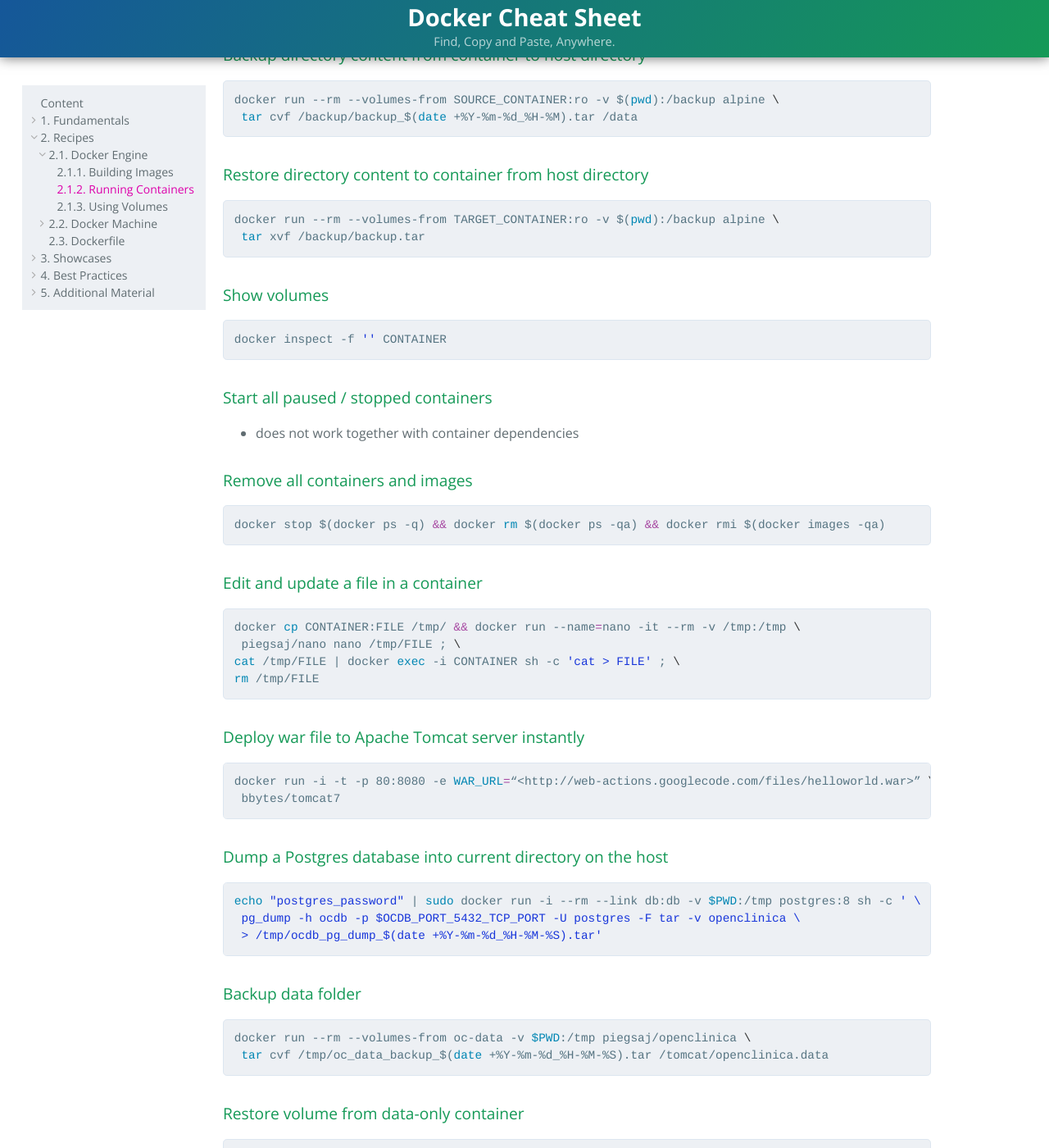
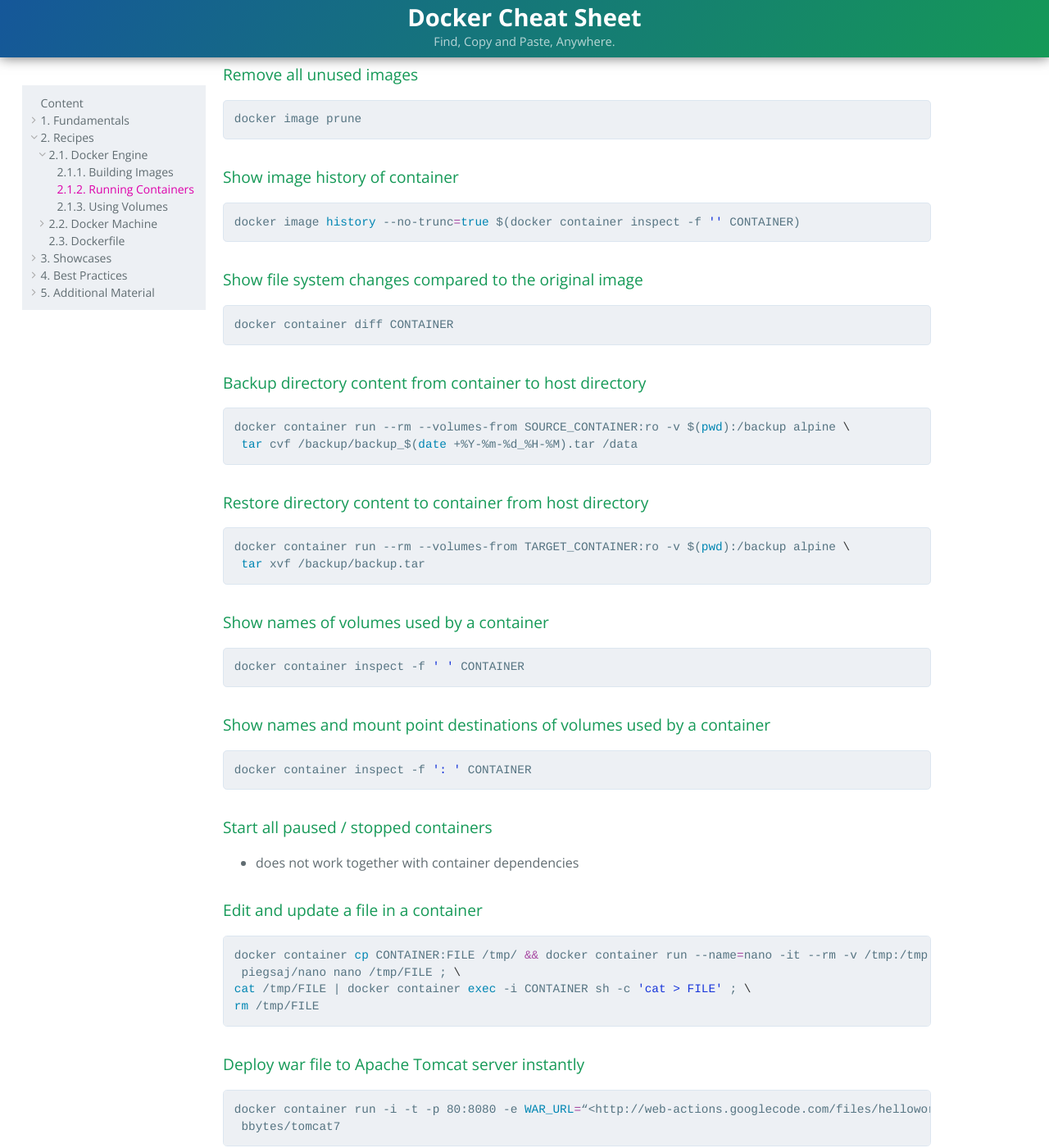
Before and after one commit to JensPiegsa/docker-cheat-sheet, a Jekyll site: the page built from index.md, in a window 1280 px wide and 1400 px high, scrolled down 3893 px. Shown: the whole window at 82% size. Built offline with Jekyll 4.4.1, drawn with Linux system fonts in a browser that asks for light colours; some of the changed text lies outside the part shown.

Commit message:
updated for docker 1.13

````diff
--- a/index.md
+++ b/index.md
@@ -65,17 +65,36 @@ summary: "Docker Cheat Sheet. Find, Copy and Paste, Anywhere."
 
 ## 2.1. Docker Engine
 
+#### Show docker disk usage
+
+``` sh
+docker system df
+```
+
+#### Remove unused data
+
+``` sh
+docker system prune
+```
+
+{: .note}
+* This prompts for confirmation and will remove:
+	* all stopped containers
+	* all volumes not used by at least one container
+	* all networks not used by at least one container
+	* all dangling images
+
 ### 2.1.1. Building Images
 
 #### Debug image build
 
-* `docker build` shows the IDs of all temporary containers and intermediate images
-* use `docker run -it IMAGE_ID` with the ID of the image resulting from the last successful build step and try the next command manually
+* `docker image build` shows the IDs of all temporary containers and intermediate images
+* use `docker container run -it IMAGE_ID` with the ID of the image resulting from the last successful build step and try the next command manually
 
 #### List all local tags for the same image
 
 ``` sh
-docker images --no-trunc | grep $(docker inspect -f {{.Id}} IMAGE:TAG)
+docker image ls --no-trunc | grep $(docker image inspect -f {{.Id}} IMAGE:TAG)
 ```
 
 ### 2.1.2. Running Containers
@@ -83,56 +102,55 @@ docker images --no-trunc | grep $(docker inspect -f {{.Id}} IMAGE:TAG)
 #### Start container and run command inside
 
 ```sh
-docker run -it ubuntu:14.04 /bin/bash
+docker container run -it ubuntu:14.04 /bin/bash
 ```
 
 #### Start a shell in a running container
 
 ```sh
-docker exec -it CONTAINER /bin/bash
+docker container exec -it CONTAINER /bin/bash
 ```
 
 #### Start a container as another user
 
 ```sh
-docker run -u root IMAGE
+docker container run -u root IMAGE
 ```
 
 #### List all existing containers
 
 ```sh
-docker ps -a
+docker container ls -a
 ```
 
 #### List running processes inside a container
 
 ```sh
-docker top CONTAINER
+docker container top CONTAINER
 ```
 
 #### Follow the logs
 
 ```sh
-docker -f --tail=1000 CONTAINER
+docker container logs -f --tail=1000 CONTAINER
 ```
 
 #### Stop all running containers
 
 ```sh
-docker stop $(docker ps -q)
+docker container stop $(docker container ls -q)
 ```
 
 #### Remove all stopped containers, except those suffixed '-data':
 
-
 ```sh
-docker ps -a -f status=exited | grep -v '\-data *$'| awk '{if(NR>1) print $1}' | xargs -r docker rm
+docker container ls -a -f status=exited | grep -v '\-data *$'| awk '{if(NR>1) print $1}' | xargs -r docker container rm
 ```
 
 #### Remove all stopped containers (warning: removes data-only containers too)
 
 ```sh
-docker rm $(docker ps -qa -f status=exited)
+docker container prune
 ```
 
 {: .note}
@@ -141,77 +159,77 @@ the filter flag `-f status=exited` may be omitted here since running containers
 #### List all images
 
 ```sh
-docker images -a
+docker image ls -a
 ```
 
 #### Remove all unused images
 
 ```sh
-docker rmi $(docker images -qa -f dangling=true)
+docker image prune
 ```
 
 #### Show image history of container
 
 ```sh
-docker history --no-trunc=true $(docker inspect -f '{{.Image}}' CONTAINER)
+docker image history --no-trunc=true $(docker container inspect -f '{{.Image}}' CONTAINER)
 ```
 
 #### Show file system changes compared to the original image
 
 ```sh
-docker diff CONTAINER
+docker container diff CONTAINER
 ```
 
 #### Backup directory content from container to host directory
 
 ```sh
-docker run --rm --volumes-from SOURCE_CONTAINER:ro -v $(pwd):/backup alpine \
+docker container run --rm --volumes-from SOURCE_CONTAINER:ro -v $(pwd):/backup alpine \
  tar cvf /backup/backup_$(date +%Y-%m-%d_%H-%M).tar /data
 ```
 
 #### Restore directory content to container from host directory
 
 ```sh
-docker run --rm --volumes-from TARGET_CONTAINER:ro -v $(pwd):/backup alpine \
+docker container run --rm --volumes-from TARGET_CONTAINER:ro -v $(pwd):/backup alpine \
  tar xvf /backup/backup.tar
 ```
 
-#### Show volumes
+#### Show names of volumes used by a container
 
 ```sh
-docker inspect -f '{{range $v, $h := .Config.Volumes}}{{$v}}{{end}}' CONTAINER
+docker container inspect -f '{{ range .Mounts }}{{ .Name }} {{ end }}' CONTAINER
+```
+
+#### Show names and mount point destinations of volumes used by a container
+
+```sh
+docker container inspect -f '{{ range .Mounts }}{{ .Name }}:{{ .Destination }} {{ end }}' CONTAINER
 ```
 
 #### Start all paused / stopped containers
 
 * does not work together with container dependencies
 
-#### Remove all containers and images
-
-```sh
-docker stop $(docker ps -q) && docker rm $(docker ps -qa) && docker rmi $(docker images -qa)
-```
-
 #### Edit and update a file in a container
 
 ```sh
-docker cp CONTAINER:FILE /tmp/ && docker run --name=nano -it --rm -v /tmp:/tmp \
+docker container cp CONTAINER:FILE /tmp/ && docker container run --name=nano -it --rm -v /tmp:/tmp \
  piegsaj/nano nano /tmp/FILE ; \
-cat /tmp/FILE | docker exec -i CONTAINER sh -c 'cat > FILE' ; \
+cat /tmp/FILE | docker container exec -i CONTAINER sh -c 'cat > FILE' ; \
 rm /tmp/FILE
 ```
 
 #### Deploy war file to Apache Tomcat server instantly
 
 ```sh
-docker run -i -t -p 80:8080 -e WAR_URL=“<http://web-actions.googlecode.com/files/helloworld.war>” \
+docker container run -i -t -p 80:8080 -e WAR_URL=“<http://web-actions.googlecode.com/files/helloworld.war>” \
  bbytes/tomcat7
 ```
 
 #### Dump a Postgres database into current directory on the host
 
 ```sh
-echo "postgres_password" | sudo docker run -i --rm --link db:db -v $PWD:/tmp postgres:8 sh -c ' \
+echo "postgres_password" | sudo docker container run -i --rm --link db:db -v $PWD:/tmp postgres:8 sh -c ' \
  pg_dump -h ocdb -p $OCDB_PORT_5432_TCP_PORT -U postgres -F tar -v openclinica \
  > /tmp/ocdb_pg_dump_$(date +%Y-%m-%d_%H-%M-%S).tar'
 ```
@@ -219,21 +237,21 @@ echo "postgres_password" | sudo docker run -i --rm --link db:db -v $PWD:/tmp pos
 #### Backup data folder
 
 ```sh
-docker run --rm --volumes-from oc-data -v $PWD:/tmp piegsaj/openclinica \
+docker container run --rm --volumes-from oc-data -v $PWD:/tmp piegsaj/openclinica \
  tar cvf /tmp/oc_data_backup_$(date +%Y-%m-%d_%H-%M-%S).tar /tomcat/openclinica.data
 ```
 
 #### Restore volume from data-only container
 
 ```sh
-docker run --rm --volumes-from oc-data2 -v $pwd:/tmp piegsaj/openclinica \
+docker container run --rm --volumes-from oc-data2 -v $pwd:/tmp piegsaj/openclinica \
  tar xvf /tmp/oc_data_backup_*.tar
 ```
 
 #### Get the IP address of a container
 
 ```sh
-docker inspect container_id | grep IPAddress | cut -d '"' -f 4
+docker container inspect -f '{{ .NetworkSettings.IPAddress }}' CONTAINER
 ```
 
 ### 2.1.3. Using Volumes
@@ -251,27 +269,27 @@ after the `VOLUME` directive, its content can not be changed within the Dockerfi
 #### Create an anonymous volume at runtime
 
 ```sh
-docker run -it -v /data debian /bin/bash
+docker container run -it -v /data debian /bin/bash
 ```
 
 #### Create a volume at runtime that is bound to a host directory
 
 ```sh
-docker run --rm -v /tmp:/data debian ls -RAlph /data
+docker container run --rm -v /tmp:/data debian ls -RAlph /data
 ```
 
 #### Create a named volume and use it
 
 ```sh
 docker volume create --name=test
-docker run --rm -v test:/data alpine sh -c 'echo "Hello named volumes" > /data/hello.txt'
-docker run --rm -v test:/data alpine sh -c 'cat /data/hello.txt'
+docker container run --rm -v test:/data alpine sh -c 'echo "Hello named volumes" > /data/hello.txt'
+docker container run --rm -v test:/data alpine sh -c 'cat /data/hello.txt'
 ```
 
 #### List the content of a volume
 
 ```sh
-docker run --rm -v data:/data alpine ls -RAlph /data
+docker container run --rm -v data:/data alpine ls -RAlph /data
 ```
 
 #### Copy a file from host to named volume
@@ -279,9 +297,9 @@ docker run --rm -v data:/data alpine ls -RAlph /data
 ```sh
 echo "debug=true" > test.cnf && \
 docker volume create --name=conf && \
-docker run --rm -it -v $(pwd):/src -v conf:/dest alpine cp /src/test.cnf /dest/ && \
+docker container run --rm -it -v $(pwd):/src -v conf:/dest alpine cp /src/test.cnf /dest/ && \
 rm -f test.cnf && \
-docker run --rm -it -v conf:/data alpine cat /data/test.cnf
+docker container run --rm -it -v conf:/data alpine cat /data/test.cnf
 ```
 
 #### Copy content of existing volume to a new named volume
@@ -293,14 +311,14 @@ docker volume create --name VOL_B
 * than:
 
 ```sh
-docker run --rm -v VOL_A:/source/folder:ro -v VOL_B:/target/folder \
+docker container run --rm -v VOL_A:/source/folder:ro -v VOL_B:/target/folder \
  alpine cp -r /source/folder /target
 ```
 
 or without the need for an intermediate directory (`cp` implementations differ):
 
 ```sh
- docker run --rm -v VOL_A:/source:ro -v VOL_B:/target debian cp -TR /source /target
+ docker container run --rm -v VOL_A:/source:ro -v VOL_B:/target debian cp -TR /source /target
 ```
 
 #### List all orphaned volumes
@@ -376,7 +394,7 @@ HEALTHCHECK --interval=1m --timeout=3s --retries=5 \
 
 ``` sh
 printf "\nPulling registry image ...\n" && \
-docker pull registry ; \
+docker image pull registry ; \
 
 printf "\nPreparing registry-cert volume ...\n" && \
 docker volume create --name=registry-cert && \
@@ -384,7 +402,7 @@ cd /tmp && \
 openssl genrsa -out registry.key 4096 && \
 openssl req -new -nodes -sha256 -subj '/CN=localhost' -key /tmp/registry.key -out /tmp/registry.csr && \
 openssl x509 -req -days 3650 -signkey /tmp/registry.key -in /tmp/registry.csr -out /tmp/registry.pem && \
-docker run --rm -it -v /tmp:/from -v registry-cert:/to --entrypoint sh registry \
+docker container run --rm -it -v /tmp:/from -v registry-cert:/to --entrypoint sh registry \
  -c 'cp /from/registry.key /to && cp /from/registry.pem /to' && \
 
 printf "\nLetting docker client trust certificate ...\n" && \
@@ -399,14 +417,14 @@ fi && \
 
 printf "\nPreparing registry-auth volume (please change 'reg_user' and 'reg_password') ...\n" && \
 docker volume create --name=registry-auth && \
-docker run --rm --entrypoint /bin/sh -v registry-auth:/auth registry \
+docker container run --rm --entrypoint /bin/sh -v registry-auth:/auth registry \
  -c 'htpasswd -Bbn reg_user reg_password > /auth/htpasswd' && \
 
 printf "\nPreparing registry-data volume ...\n" && \
 docker volume create --name=registry-data && \
 
 printf "\nRunning registry container ...\n" && \
-docker run --name registry -h registry -d \
+docker container run --name registry -h registry -d \
 -v registry-data:/var/lib/registry \
 -v registry-auth:/auth:ro \
 -v registry-cert:/certs:ro \
@@ -426,24 +444,24 @@ registry
 #### Usage example
 
 ``` sh
-docker pull alpine:latest && \
+docker image pull alpine:latest && \
 docker login -u reg_user -p reg_password localhost:5000 && \
-docker tag alpine:latest localhost:5000/alpine:private && \
-docker rmi alpine:latest && \
-docker push localhost:5000/alpine:private && \
-docker rmi -f localhost:5000/alpine:private && \
-docker pull localhost:5000/alpine:private && \
+docker image tag alpine:latest localhost:5000/alpine:private && \
+docker image rm alpine:latest && \
+docker image push localhost:5000/alpine:private && \
+docker image rm -f localhost:5000/alpine:private && \
+docker image pull localhost:5000/alpine:private && \
 docker logout localhost:5000 && \
-docker images | grep alpine && \
+docker image ls | grep alpine && \
 printf "Deleting image from registry ...\n" && \
 curl -X DELETE -u reg_user:reg_password --insecure \
-https://localhost:5000/v2/alpine/manifests/$(docker images --digests | grep localhost:5000/alpine | awk '{print $3}')
+https://localhost:5000/v2/alpine/manifests/$(docker image ls --digests | grep localhost:5000/alpine | awk '{print $3}')
 ```
 
 #### Removal
 
 ``` sh
-docker rm -f registry && \
+docker container rm -f registry && \
 docker volume rm registry-data registry-cert registry-auth
 ```
 
````
Also changed, not shown: other parts of index.md (+1 -1 lines).
